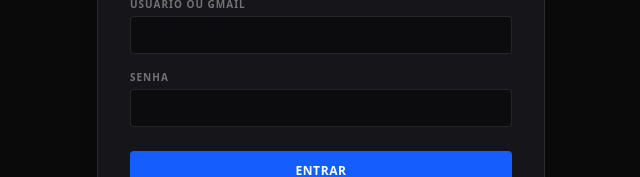
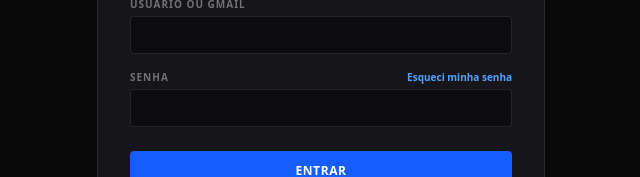
Before and after one commit to lucianovercosa/grade-de-descarregamento-2.0, a React (Vite) app: page / in a window 1280 px wide. Shown: the part 321-498 px from the top of the page, without its empty margins (319-959 px from the left). Built offline with nearby package versions, Linux system fonts and the light colour scheme; no server answers.

Commit message:
feat: add password reset functionality to login
Implemented password recovery using Firebase auth and added UI states for success messages to improve user feedback.

```diff
--- a/src/components/Login.tsx
+++ b/src/components/Login.tsx
@@ -1,10 +1,11 @@
 import React, { useState } from 'react';
-import { signInWithPopup, GoogleAuthProvider, signInWithEmailAndPassword, createUserWithEmailAndPassword, signInAnonymously } from 'firebase/auth';
+import { signInWithPopup, GoogleAuthProvider, signInWithEmailAndPassword, sendPasswordResetEmail } from 'firebase/auth';
 import { auth } from '../firebase';
 import { Logo } from './Logo';
 
 export function Login() {
   const [error, setError] = useState('');
+  const [successMsg, setSuccessMsg] = useState('');
   const [loading, setLoading] = useState(false);
 
   const [email, setEmail] = useState('');
@@ -13,6 +14,7 @@ export function Login() {
   const handleGoogleLogin = async (e: React.MouseEvent) => {
     e.preventDefault();
     setError('');
+    setSuccessMsg('');
     setLoading(true);
     try {
       const provider = new GoogleAuthProvider();
@@ -35,10 +37,9 @@ export function Login() {
       setError('Preencha email e senha.');
       return;
     }
-
     setError('');
+    setSuccessMsg('');
     setLoading(true);
-
     try {
       await signInWithEmailAndPassword(auth, email, password);
     } catch (err: any) {
@@ -53,6 +54,25 @@ export function Login() {
     }
   };
 
+  const handleForgotPassword = async () => {
+    if (!email) {
+      setError('Preencha seu e-mail no campo acima para redefinir a senha.');
+      return;
+    }
+    setError('');
+    setSuccessMsg('');
+    setLoading(true);
+    try {
+      await sendPasswordResetEmail(auth, email);
+      setSuccessMsg('E-mail de redefinição de senha enviado! Verifique sua caixa de entrada.');
+    } catch (err: any) {
+      setError(err.message || 'Erro ao enviar e-mail de redefinição.');
+      console.error(err);
+    } finally {
+      setLoading(false);
+    }
+  };
+
   return (
     <section className="min-h-screen flex items-center justify-center bg-[#0A0A0B] text-[#E0E0E0] p-5 font-sans">
       <div className="w-full max-w-md bg-[#15151A] rounded-xl shadow-xl p-8 border border-white/10">
@@ -60,6 +80,7 @@ export function Login() {
 
         <form onSubmit={handleEmailAuth} className="flex flex-col gap-4">
           {error && <div className="text-red-400 min-h-[20px] text-xs">{error}</div>}
+          {successMsg && <div className="text-green-400 min-h-[20px] text-xs">{successMsg}</div>}
 
           <label className="flex flex-col gap-1 text-[10px] uppercase tracking-widest text-white/40 font-bold">
             Usuário ou Gmail
@@ -73,7 +94,16 @@ export function Login() {
           </label>
 
           <label className="flex flex-col gap-1 text-[10px] uppercase tracking-widest text-white/40 font-bold">
-            Senha
+            <div className="flex justify-between items-center">
+              <span>Senha</span>
+              <button
+                type="button"
+                onClick={handleForgotPassword}
+                className="text-blue-400 hover:text-blue-300 transition-colors normal-case tracking-normal"
+              >
+                Esqueci minha senha
+              </button>
+            </div>
             <input
               type="password"
               value={password}
```
